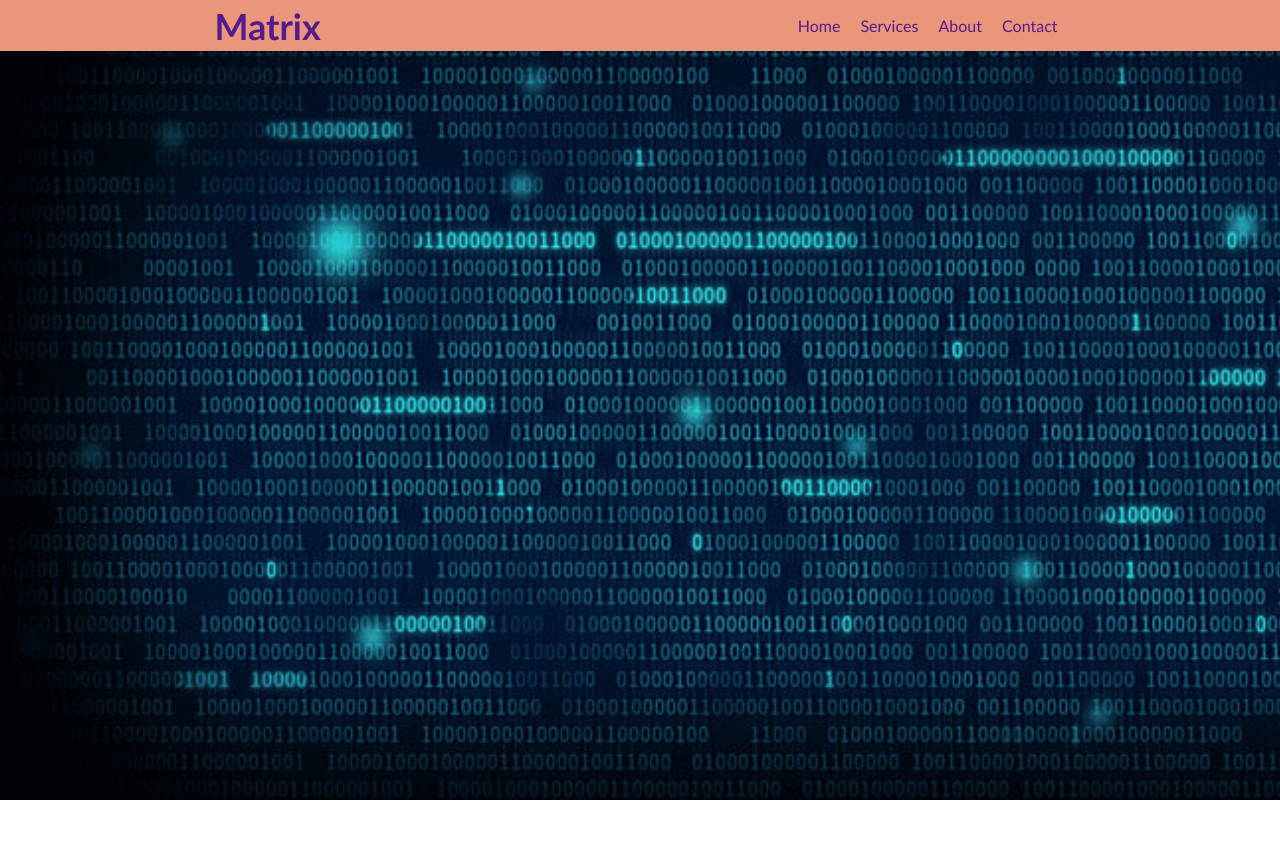
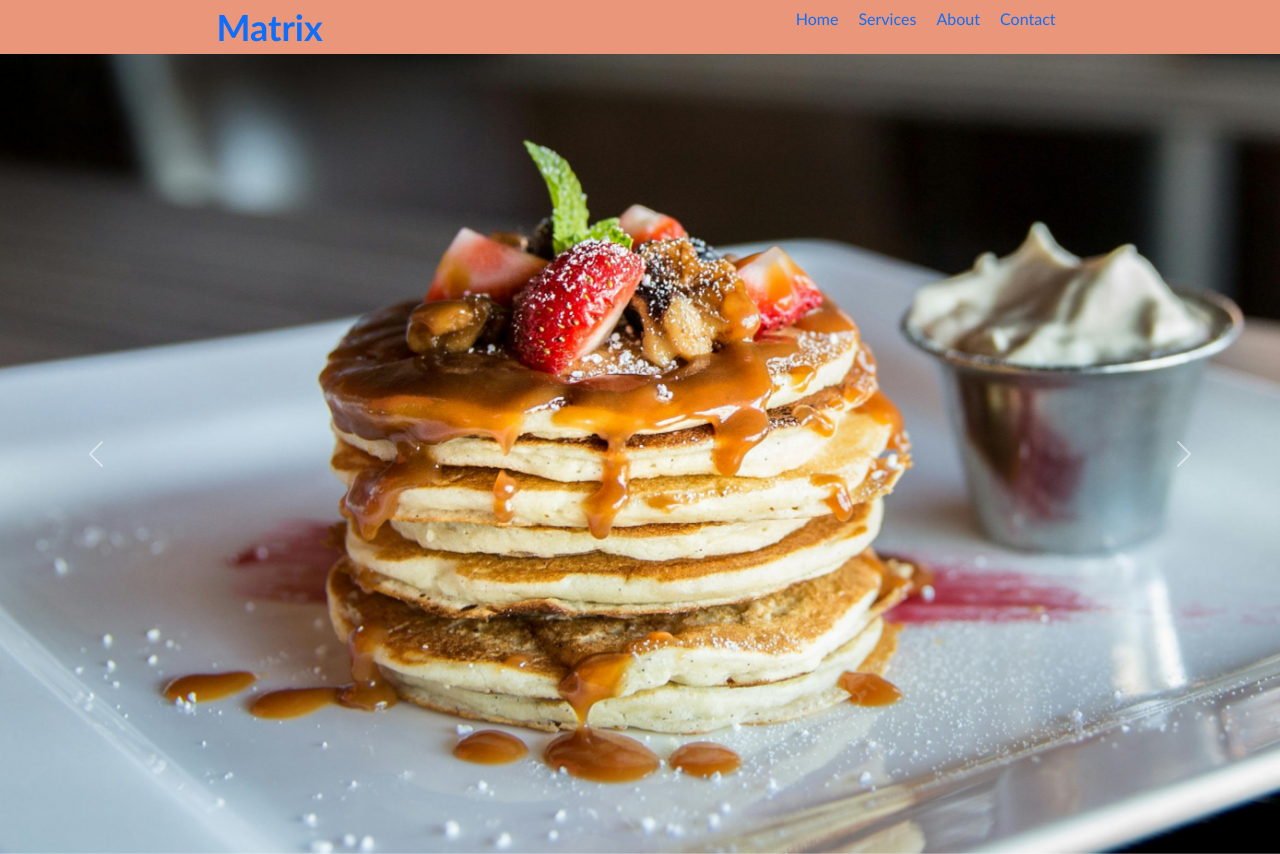
Before and after one commit to Boominathan1316/Sparkweb_Navbar, a plain HTML site: page index.html in a window 1280 px wide. Before the commit the page ends 800 px from the top, so only its background shows below. Drawn offline with nearby package versions, Linux system fonts and the light colour scheme.

Commit message:
changes-19-02-25

```diff
--- a/index.html
+++ b/index.html
@@ -3,10 +3,15 @@
 <head>
     <meta charset="UTF-8">
     <meta name="viewport" content="width= , initial-scale=1.0">
+
+    <link href="https://cdn.jsdelivr.net/npm/bootstrap@5.3.3/dist/css/bootstrap.min.css" rel="stylesheet" integrity="sha384-QWTKZyjpPEjISv5WaRU9OFeRpok6YctnYmDr5pNlyT2bRjXh0JMhjY6hW+ALEwIH" crossorigin="anonymous">
+<script src="https://cdn.jsdelivr.net/npm/bootstrap@5.3.3/dist/js/bootstrap.bundle.min.js" integrity="sha384-YvpcrYf0tY3lHB60NNkmXc5s9fDVZLESaAA55NDzOxhy9GkcIdslK1eN7N6jIeHz" crossorigin="anonymous"></script>
     <link rel="stylesheet" href="style1.css">
+
     <title>Nav Bar Demo</title>
 </head>
 <body>
+  <header>
     <nav>
         <div class="logo">
             <a href="">Matrix</a>
@@ -23,6 +28,34 @@
         <div class="menu-line"></div>
     </div>
     </nav>
+  </header>
+  <section class="hero">
+    <div class="container-fluid p-0" style="height: 100vh;">
+        <div id="carouselExample" class="carousel slide h-100">
+            <div class="carousel-inner h-100">
+                <div class="carousel-item active h-100">
+                    <img src="bg1.jpg" class="d-block w-100 h-100 object-fit-cover" alt="">
+                </div>
+                <div class="carousel-item h-100">
+                    <img src="bg2.jpg" class="d-block w-100 h-100 object-fit-cover" alt="...">
+                </div>
+                <div class="carousel-item h-100">
+                    <img src="bg3.jpg" class="d-block w-100 h-100 object-fit-cover" alt="...">
+                </div>
+            </div>
+            <button class="carousel-control-prev" type="button" data-bs-target="#carouselExample" data-bs-slide="prev">
+                <span class="carousel-control-prev-icon" aria-hidden="true"></span>
+                <span class="visually-hidden">Previous</span>
+            </button>
+            <button class="carousel-control-next" type="button" data-bs-target="#carouselExample" data-bs-slide="next">
+                <span class="carousel-control-next-icon" aria-hidden="true"></span>
+                <span class="visually-hidden">Next</span>
+            </button>
+        </div>
+    </div>
+</section>
+
+
 </body>
 <script>
  const menu = document.querySelector('.menu')
```
Also changed, not shown: bg1.jpg (added), bg3.jpg (added), 1 other file.
